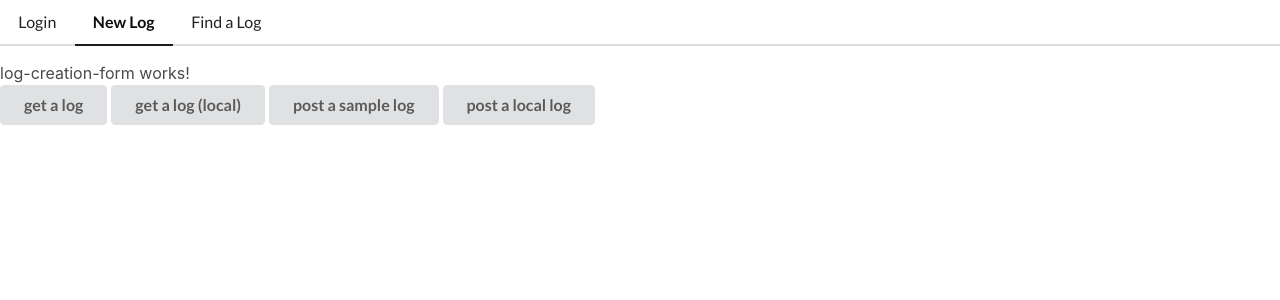
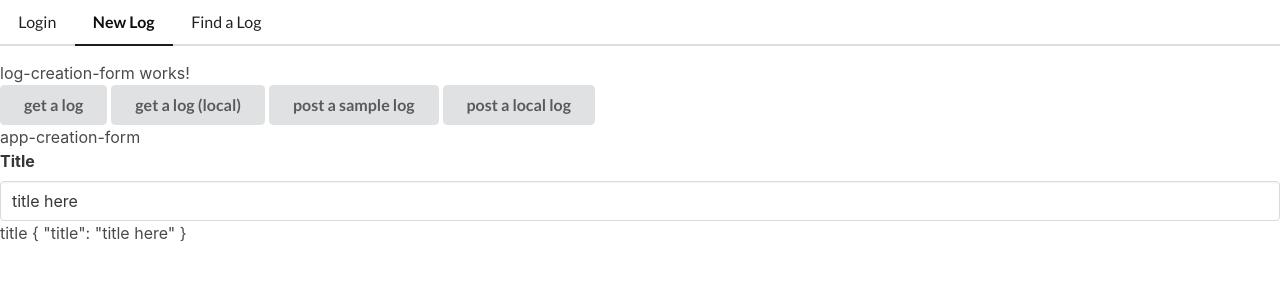
Before and after one commit to clawdeck9/loggrian, an Angular app: page /log-creation in a window 1280 px wide. Shown: the top 300 px of the page. Built offline with nearby package versions, Linux system fonts and the light colour scheme.

Commit message:
added a simple creation-form, with a special import of ReactiveModulein the creation form  module

```diff
--- a/src/app/app-routing.module.ts
+++ b/src/app/app-routing.module.ts
@@ -1,5 +1,6 @@
 import { NgModule } from '@angular/core';
 import { Routes, RouterModule } from '@angular/router';
+import { FormsModule, ReactiveFormsModule } from '@angular/forms';
 import { AppHomeComponent } from './app-home/app-home.component';
 import { AppNotfoundComponent } from './app-notfound/app-notfound.component';
 import { AppLoginComponent } from './app-login/app-login.component';
@@ -11,7 +12,7 @@ const routes: Routes = [
 ];
 
 @NgModule({
-  imports: [RouterModule.forRoot(routes)],
+  imports: [RouterModule.forRoot(routes), FormsModule, ReactiveFormsModule],
   exports: [RouterModule]
 })
 export class AppRoutingModule { }
--- a/src/app/app.module.ts
+++ b/src/app/app.module.ts
@@ -1,6 +1,6 @@
 import { BrowserModule } from '@angular/platform-browser';
 import { NgModule } from '@angular/core';
-import { ReactiveFormsModule } from '@angular/forms';
+import { FormsModule, ReactiveFormsModule } from '@angular/forms';
 import { AppRoutingModule } from './app-routing.module';
 import { HttpClientModule } from '@angular/common/http';
 import { AppComponent } from './app.component';
@@ -19,6 +19,7 @@ import { AppLoginComponent } from './app-login/app-login.component';
   ],
   imports: [
     BrowserModule,
+    FormsModule,
     ReactiveFormsModule,
     HttpClientModule,
     LogCreationModule,
--- a/src/app/log-creation/creation-form/creation-form.component.html
+++ b/src/app/log-creation/creation-form/creation-form.component.html
@@ -1 +1,7 @@
-<p>creation-form works!</p>
+<form [formGroup]="creationForm" (ngSubmit)="onSubmit()">
+  <label class="label">Title</label>
+  <div class="control">
+    <input class="input" type="text" formControlName="title">
+  </div>
+</form>
+title {{creationForm.value | json}}
--- a/src/app/log-creation/creation-form/creation-form.component.ts
+++ b/src/app/log-creation/creation-form/creation-form.component.ts
@@ -1,4 +1,6 @@
 import { Component, OnInit } from '@angular/core';
+import { FormGroup } from '@angular/forms'
+import { FormControl } from '@angular/forms';
 
 @Component({
   selector: 'app-creation-form',
@@ -7,7 +9,13 @@ import { Component, OnInit } from '@angular/core';
 })
 export class CreationFormComponent implements OnInit {
 
-  constructor() { }
+  creationForm = new FormGroup({
+    'title': new FormControl('title here')
+  });
+
+  constructor() {
+    console.log(this.creationForm.get('title'));
+  }
 
   ngOnInit() {
   }
--- a/src/app/log-creation/log-creation-form/log-creation-form.component.html
+++ b/src/app/log-creation/log-creation-form/log-creation-form.component.html
@@ -4,3 +4,5 @@
 <div class="ui button" (click)="onTestPost()">post a sample log</div>
 <div class="ui button" (click)="onPostLog()">post a local log</div>
 <p>{{ log }}</p>
+app-creation-form
+<app-creation-form></app-creation-form>
--- a/src/app/log-creation/log-creation-form/log-creation-form.component.ts
+++ b/src/app/log-creation/log-creation-form/log-creation-form.component.ts
@@ -1,5 +1,7 @@
 import { Component, OnInit } from '@angular/core';
 import { LogsService } from '../../logs.service';
+
+
 @Component({
   selector: 'app-log-creation-form',
   templateUrl: './log-creation-form.component.html',
--- a/src/app/log-creation/log-creation.module.ts
+++ b/src/app/log-creation/log-creation.module.ts
@@ -4,12 +4,13 @@ import { CommonModule } from '@angular/common';
 import { LogCreationRoutingModule } from './log-creation-routing.module';
 import { LogCreationFormComponent } from './log-creation-form/log-creation-form.component';
 import { CreationFormComponent } from './creation-form/creation-form.component';
+import { FormsModule, ReactiveFormsModule } from '@angular/forms';
 
 
 @NgModule({
   declarations: [LogCreationFormComponent, CreationFormComponent],
   imports: [
-    CommonModule,
+    CommonModule,FormsModule, ReactiveFormsModule,
     LogCreationRoutingModule
   ]
 })
```
